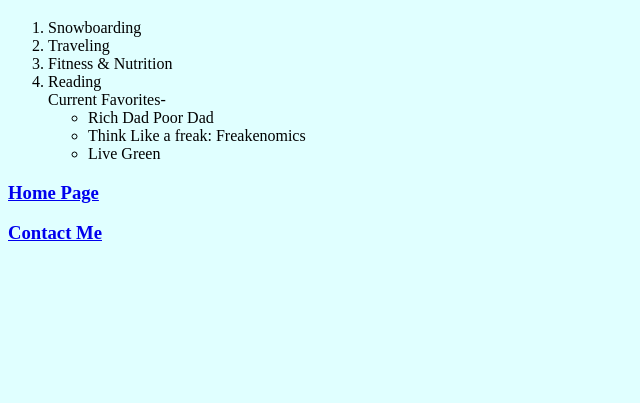
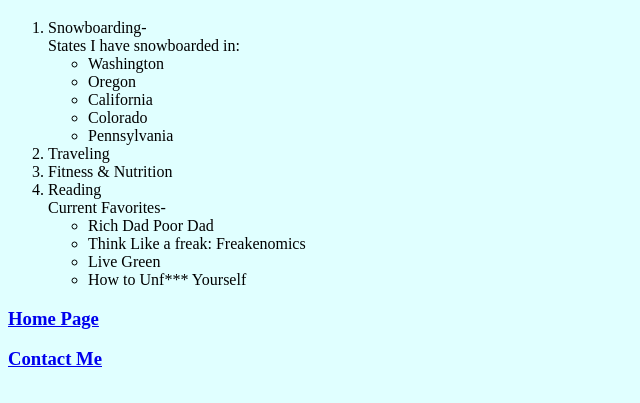
Before and after one commit to St-Jermyn/VisionSite, a plain HTML site: page MyHobbies.html in a window 1280 px wide. Shown: the part 61-464 px from the top of the page, without its empty margins (0-640 px from the left). Drawn offline with Linux system fonts and the light colour scheme.

Commit message:
Add files via upload

```diff
--- a/MyHobbies.html
+++ b/MyHobbies.html
@@ -8,7 +8,15 @@
   <body>
     <h1>My Hobbies</h1>
     <p><ol>
-          <li>Snowboarding</li>
+          <li>Snowboarding-<br>
+          States I have snowboarded in:
+            <ul>
+              <li>Washington</li>
+              <li>Oregon</li>
+              <li>California</li>
+              <li>Colorado</li>
+              <li>Pennsylvania</li>
+            </ul></li>
           <li>Traveling</li>
           <li>Fitness & Nutrition</li>
           <li>Reading <br> Current Favorites-
@@ -16,6 +24,7 @@
               <li>Rich Dad Poor Dad</li>
               <li>Think Like a freak: Freakenomics</li>
               <li>Live Green</li>
+              <li>How to Unf*** Yourself</li>
             </ul>
           </li>
         </ol>
```
